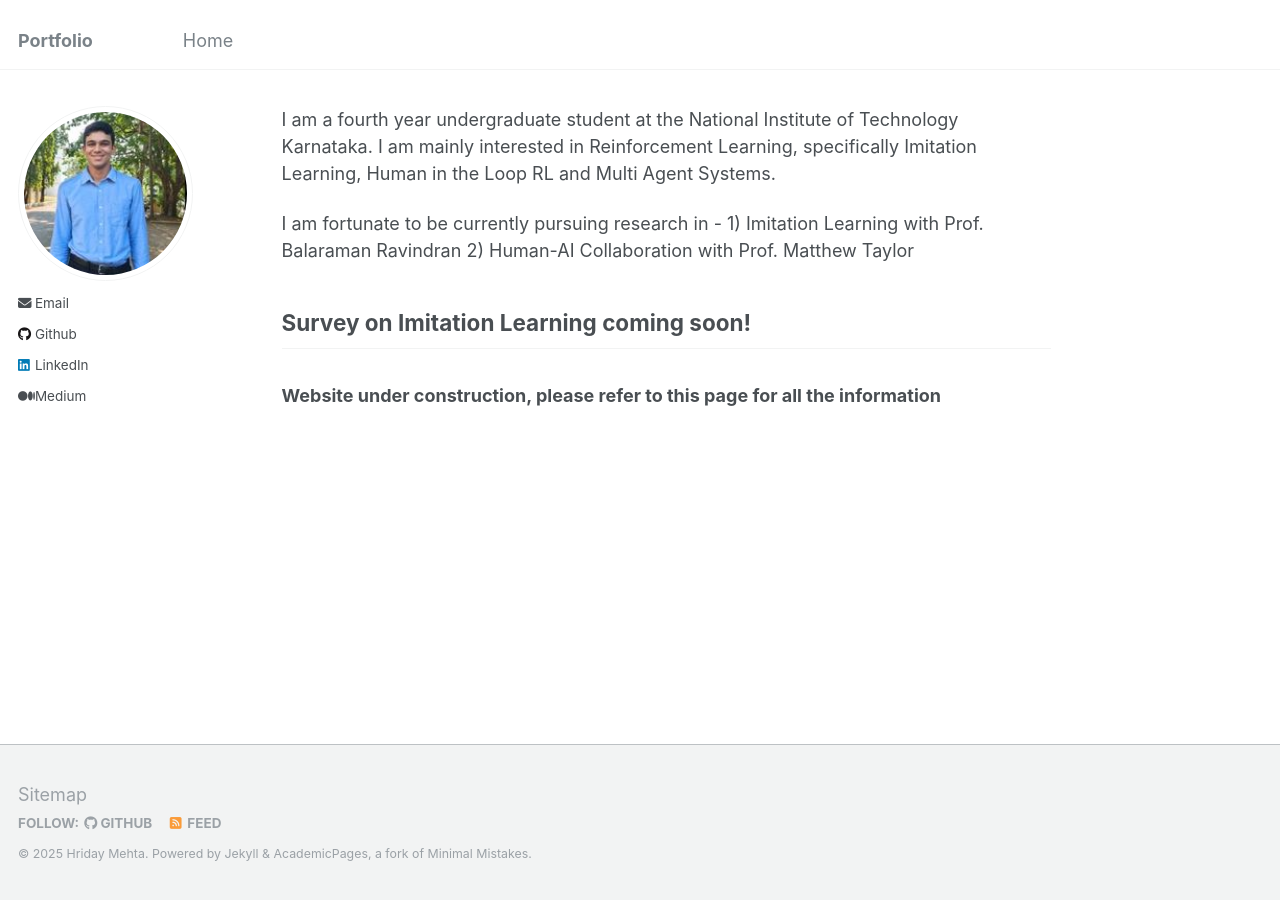
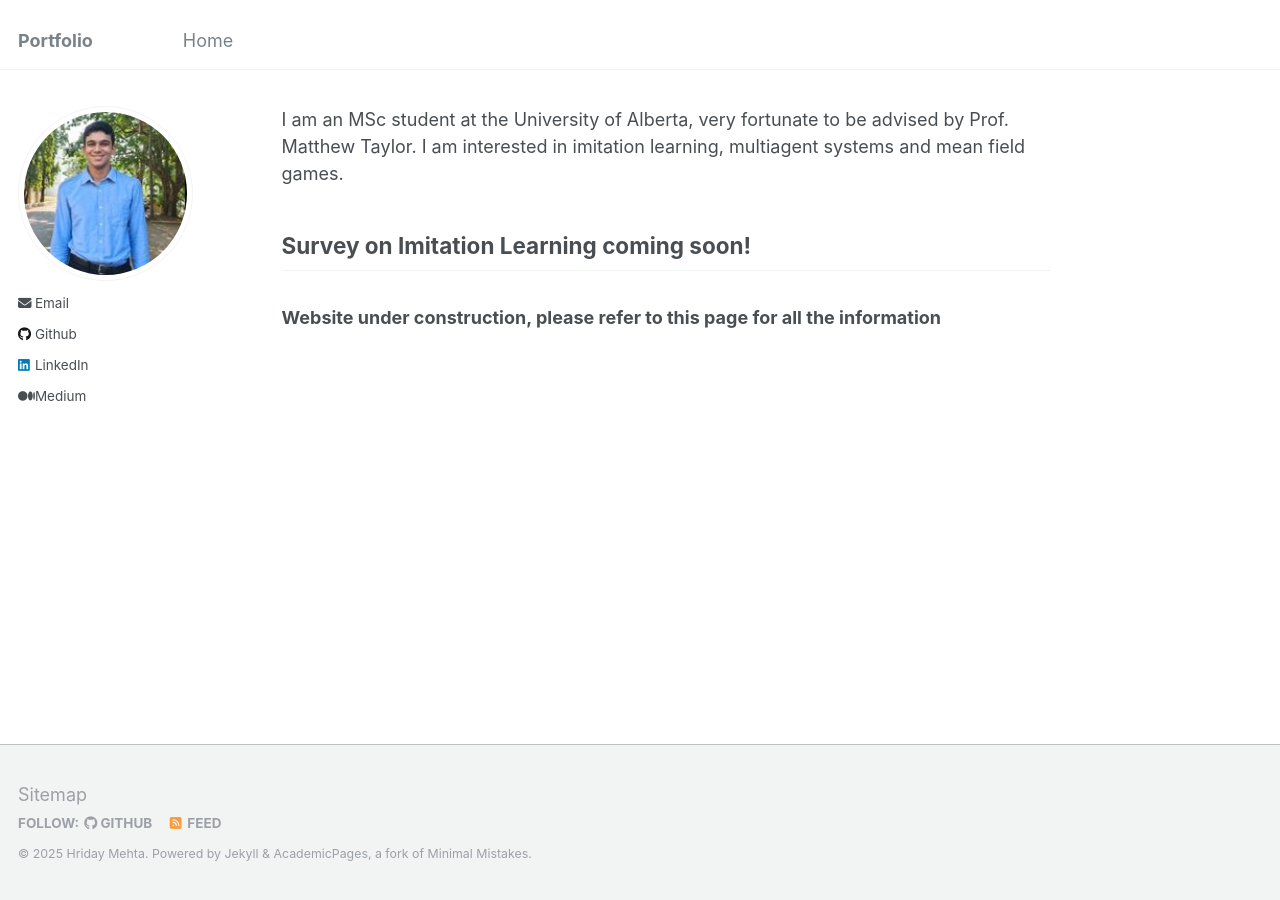
Before and after one commit to HridayM25/HridayM25.github.io, a Jekyll site: the page built from _pages/about.md, in a window 1280 px wide. Built offline with Jekyll 4.4.1, drawn with Linux system fonts in a browser that asks for light colours.

Commit message:
Update about.md

```diff
--- a/_pages/about.md
+++ b/_pages/about.md
@@ -7,11 +7,7 @@ redirect_from:
   - /about.html
 ---
 
-I am a fourth year undergraduate student at the National Institute of Technology Karnataka. I am mainly interested in Reinforcement Learning, specifically Imitation Learning, Human in the Loop RL and Multi Agent Systems.
-
-I am fortunate to be currently pursuing research in -
-1) Imitation Learning with Prof. Balaraman Ravindran
-2) Human-AI Collaboration with Prof. Matthew Taylor
+I am an MSc student at the University of Alberta, very fortunate to be advised by Prof. Matthew Taylor. I am interested in imitation learning, multiagent systems and mean field games.
 
 ## Survey on Imitation Learning coming soon!
 
```
